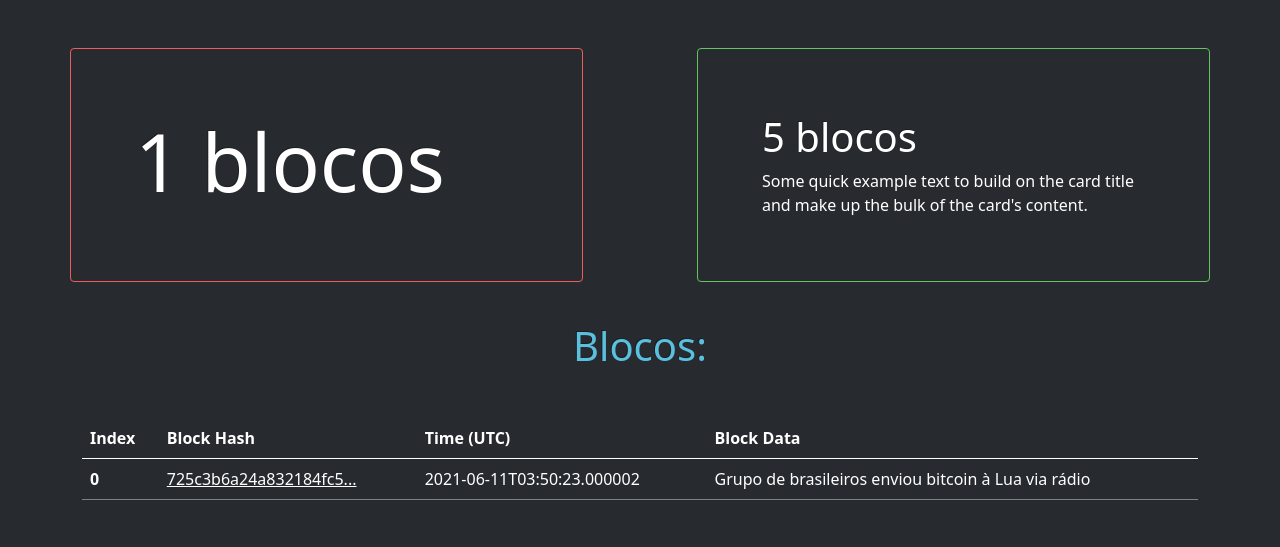
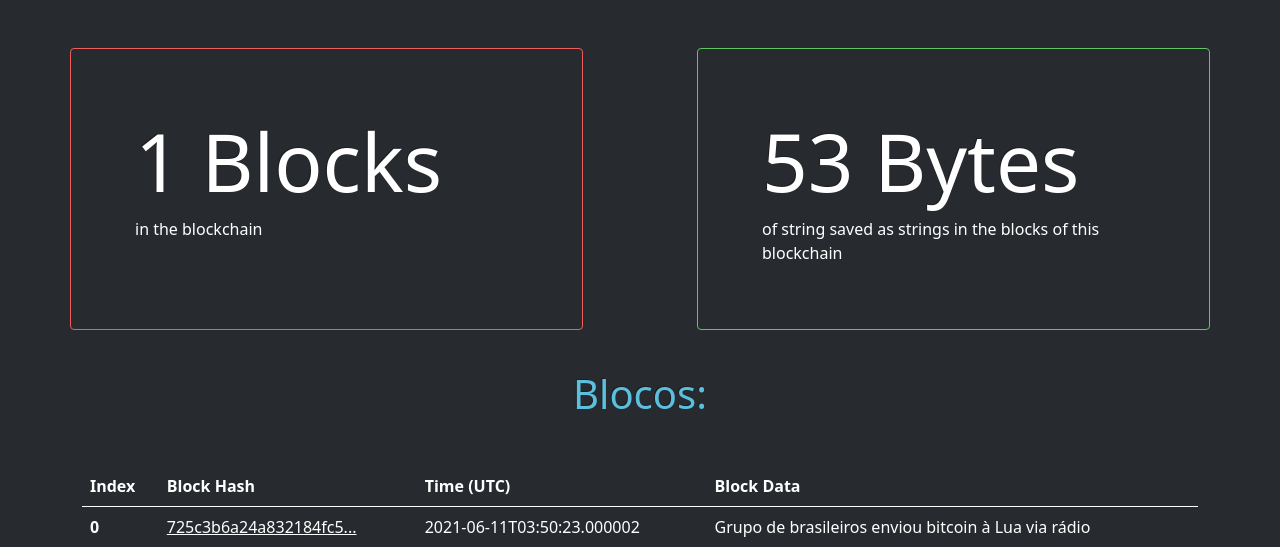
Before and after one commit to IgorFroehner/web_chain, a Flask app: page / in a window 1280 px wide. Shown: the part 170-717 px from the top of the page. Run offline with Flask 2, Linux system fonts and the light colour scheme; some libraries are stand-ins or nearby versions.

Commit message:
show the size of blockchain data in bytes

```diff
--- a/blockchain/blockchain.py
+++ b/blockchain/blockchain.py
@@ -127,7 +127,7 @@ class Blockchain:
 
         last_block = self.last_block
 
-        new_indx = last_block.index+1
+        new_indx = last_block.index + 1
         new_block = Block(index=new_indx, data=self.new_data, prev_hash=last_block.hash)
 
         proof = proof_of_work(new_block)
@@ -145,3 +145,9 @@ class Blockchain:
 
     def set_data(self, data: str):
         self.new_data = data
+
+    def size_of_data(self):
+        total_size = 0
+        for block in self.chain:
+            total_size += len(block.data.encode('utf-8'))
+        return total_size
--- a/templates/index.html
+++ b/templates/index.html
@@ -28,15 +28,16 @@
             <div class="card text-white bg-dark mb-3 mt-5 col p-5 border-danger"
                 style="max-width: 50%; margin-right: 10%;">
                 <div class="card-body">
-                    <h1 class="card-title" style="font-size: 80px">{{ blockchain.n_blocks }} blocos</h1>
+                    <h1 class="card-title" style="font-size: 80px">{{ blockchain.n_blocks }} Blocks</h1>
+                    <p class="card-text">in the blockchain</p>
                 </div>
             </div>
             <div class="card text-white bg-dark mb-3 mt-5 m col p-5 border-success" style="max-width: 50%;">
                 <div class="card-body">
-                    <h1 class="card-title">5 blocos</h1>
-                    <p class="card-text">Some quick example text to build on the card title and make up the bulk of the
-                        card's
-                        content.</p>
+                    <h1 class="card-title" style="font-size: 80px">{{ blockchain.size_of_data() }} Bytes</h1>
+                    <p class="card-text">
+                        of string saved as strings in the blocks of this blockchain
+                    </p>
                 </div>
             </div>
         </div>
```
